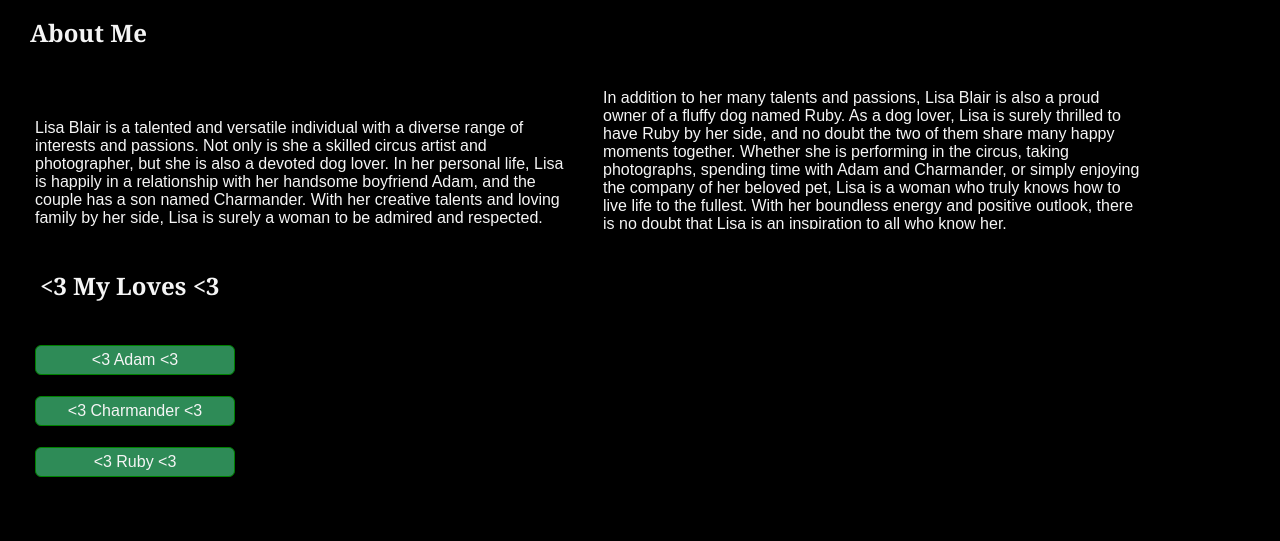
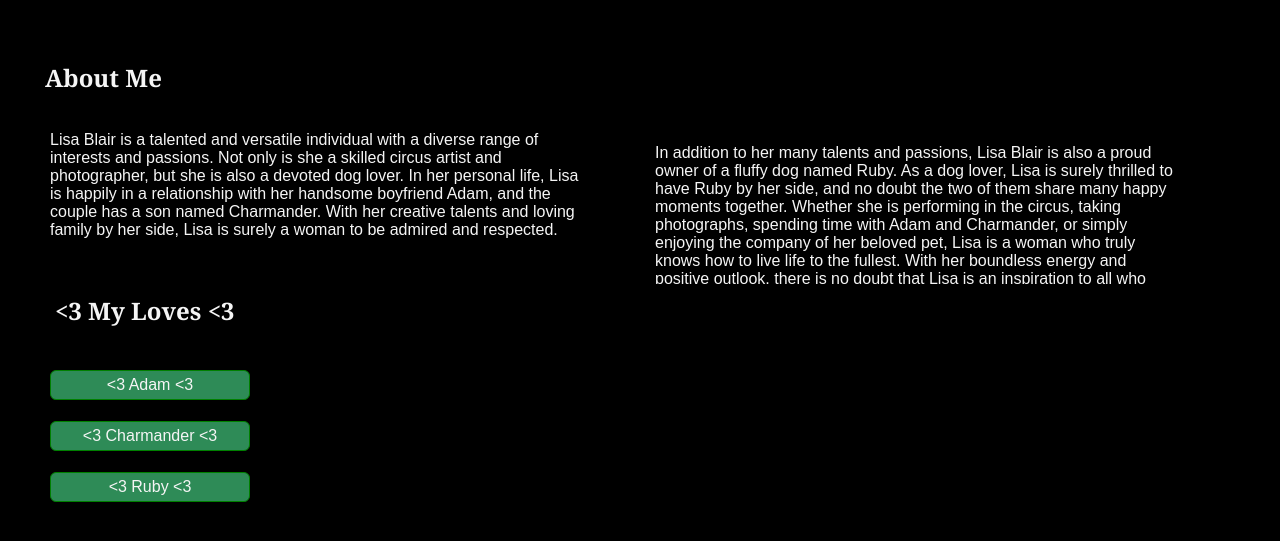
Before and after one commit to LisaJLB/coursera-test, a plain HTML site: page site/index.html in a window 1280 px wide. Shown: the part 394-935 px from the top of the page. Drawn offline with Linux system fonts and the light colour scheme.

Commit message:
used relative postioning to create two columns in the front page

```diff
--- a/site/index.html
+++ b/site/index.html
@@ -11,35 +11,48 @@
   margin: 5px;
   padding: 5px;
 }
+div{
+	position: relative;
+	top: 30px;
+	padding: 10px;
+}
 		#box {
   background-color: black;
   padding: 10px;
   /*border: 3px solid white;*/
   margin-top: 50px;
   overflow: auto;
-  float: left;
+  position: absolute;
+  top: 30px;
+  left: 5px%;
 }
 	#box-2 {
   background-color: black;
   padding: 10px;
  /* border: 3px solid white;*/
-  margin-top: 20px;
+  margin-top: 0px;
   overflow: auto;
-  float: left;
+  position: relative;
+  top:30px;
+  left:50%;
 }
 	</style>
 </head>
 <body>
 <h1> Lisa Blair</h1>
 <img src="Images/Lisa.jpg" width="400" alt="Lisa">
+<div>
 <h2> About Me</h2>
 <p id="box">Lisa Blair is a talented and versatile individual with a diverse range of interests and passions. Not only is she a skilled circus artist and photographer, but she is also a devoted dog lover. In her personal life, Lisa is happily in a relationship with her handsome boyfriend Adam, and the couple has a son named Charmander. With her creative talents and loving family by her side, Lisa is surely a woman to be admired and respected.</p>
 <p id="box-2">In addition to her many talents and passions, Lisa Blair is also a proud owner of a fluffy dog named Ruby. As a dog lover, Lisa is surely thrilled to have Ruby by her side, and no doubt the two of them share many happy moments together. Whether she is performing in the circus, taking photographs, spending time with Adam and Charmander, or simply enjoying the company of her beloved pet, Lisa is a woman who truly knows how to live life to the fullest. With her boundless energy and positive outlook, there is no doubt that Lisa is an inspiration to all who know her.</p>
+</div>
+<div>
 <h2> <b><3 My Loves <3</b></h2>
 <u1>
 	<li><a href="Adam.html" title="Boyfriend"><3 Adam <3</a></li>
 	<li><a href="Charmander.html" title="Charmander"><3 Charmander <3</a></li>
 	<li><a href="Ruby.html" title="Ruby"><3 Ruby <3</a></li>
 </u1>
+</div>
 </body>
 </html>
```
